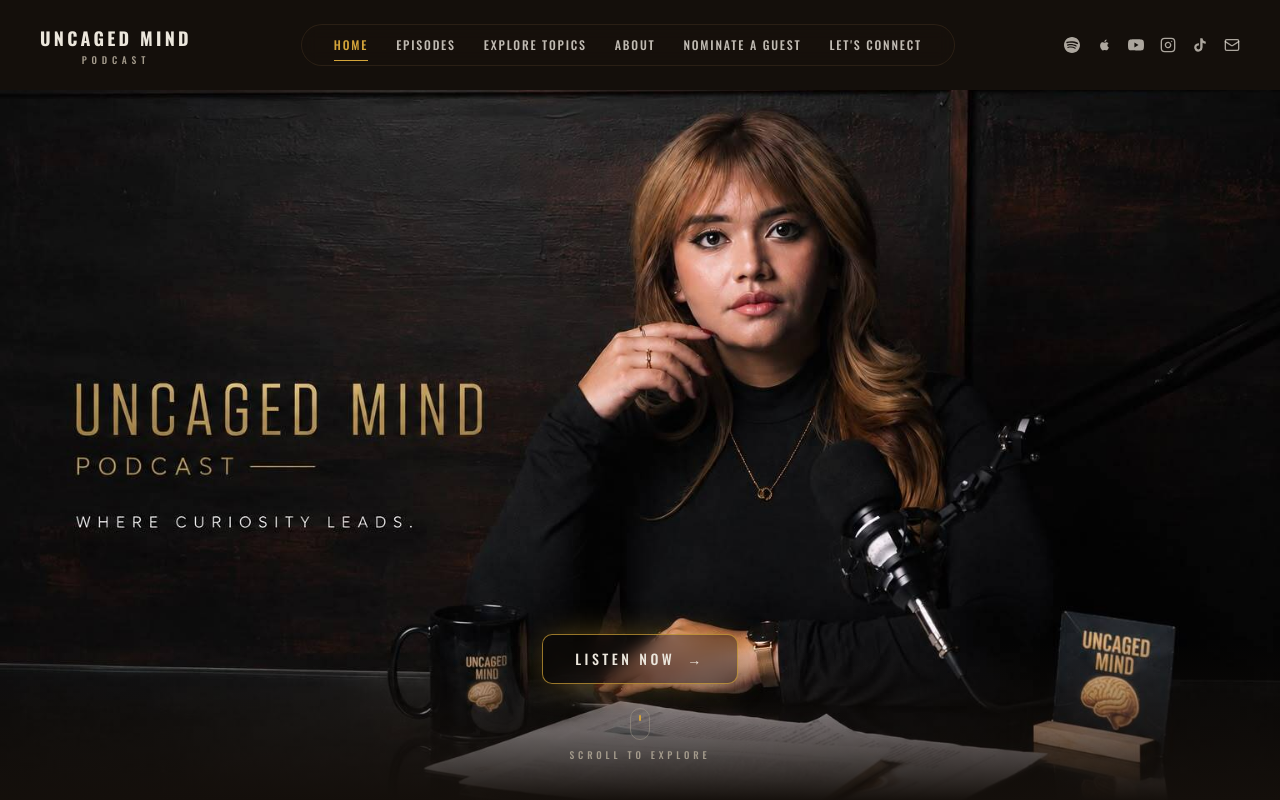
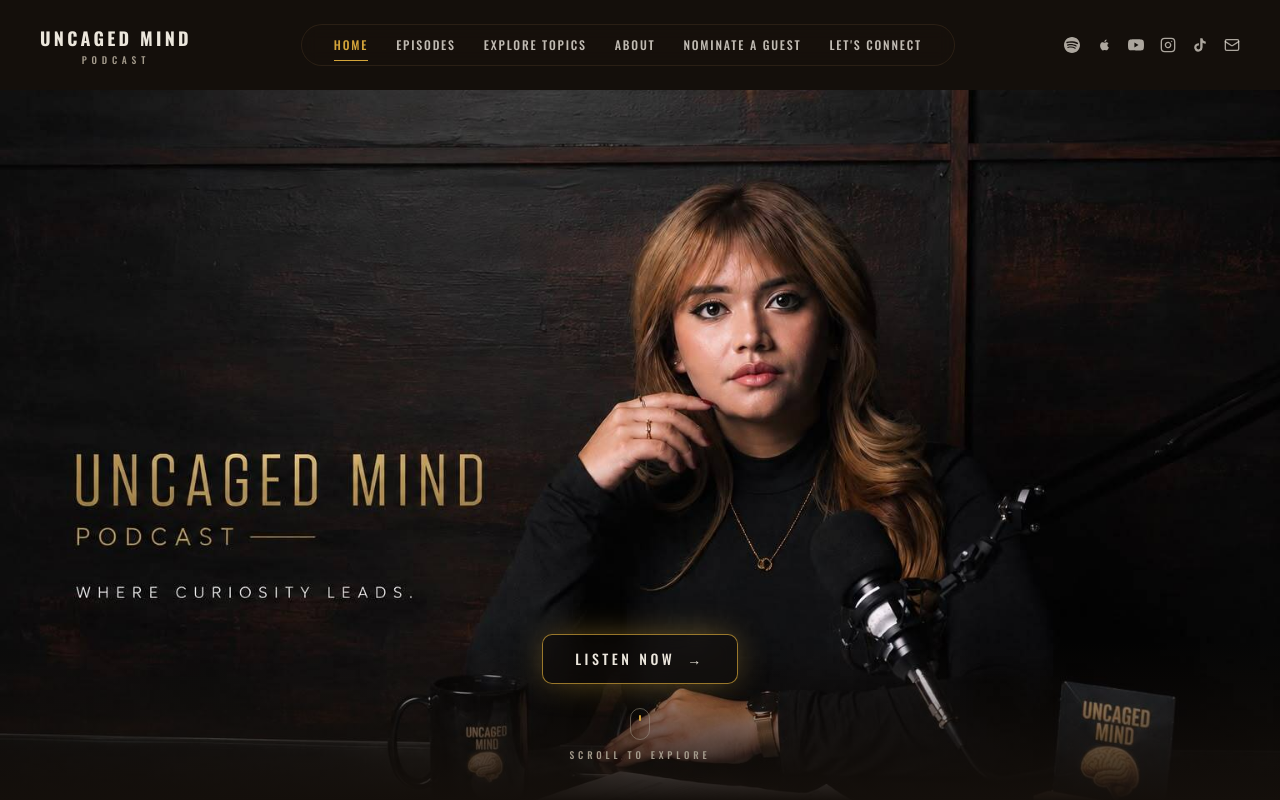
Before and after one commit to feddieOptify/uncaged-minds, a Next.js app in the folder uncaged-mind/: page / in a window 1280 px wide. Shown: the top 800 px of the page. Built offline with nearby package versions, Linux system fonts and the light colour scheme.

Commit message:
feat: adjust object-fit position for home hero image
Updated object-fit to top for better alignment in sm:object-top mode.

Co-authored-by: feddieOptify <319128499+feddieOptify@users.noreply.github.com>

```diff
--- a/uncaged-mind/components/home-hero.tsx
+++ b/uncaged-mind/components/home-hero.tsx
@@ -6,7 +6,7 @@ export function HomeHero() {
         <img
           src="/images/hero-studio.jpeg"
           alt="Uncaged Mind Podcast — Where Curiosity Leads. Host seated at a dark studio desk with a microphone, a branded mug, and a brain-logo card."
-          className="absolute inset-0 h-full w-full object-cover object-[70%_center] sm:object-center"
+          className="absolute inset-0 h-full w-full object-cover object-[70%_top] sm:object-top"
           fetchPriority="high"
         />
 
```
